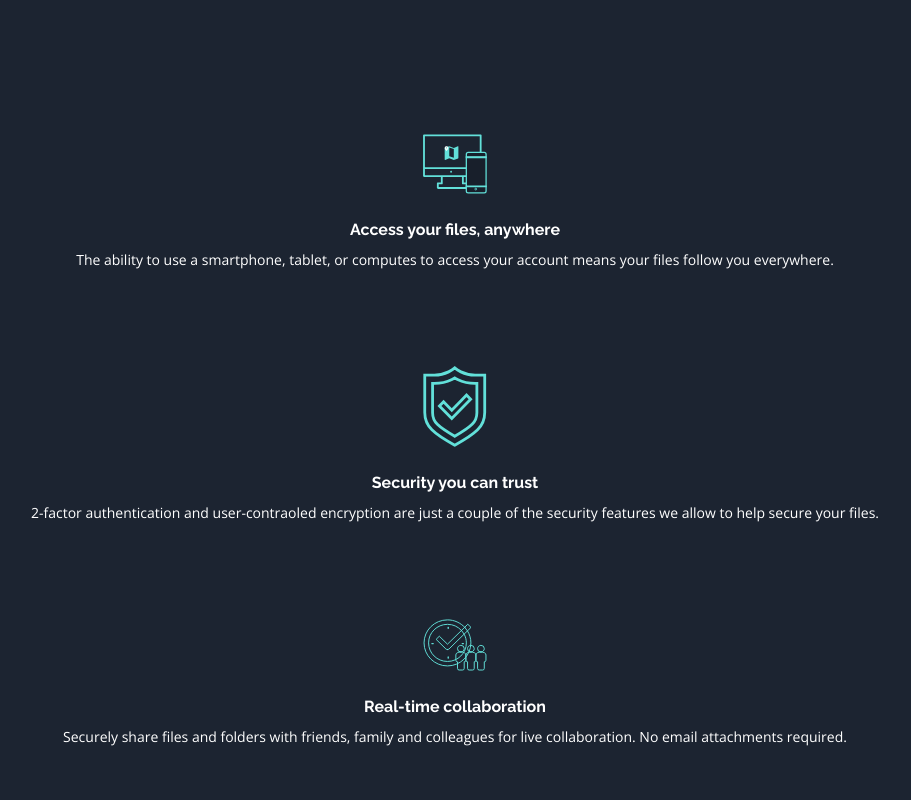
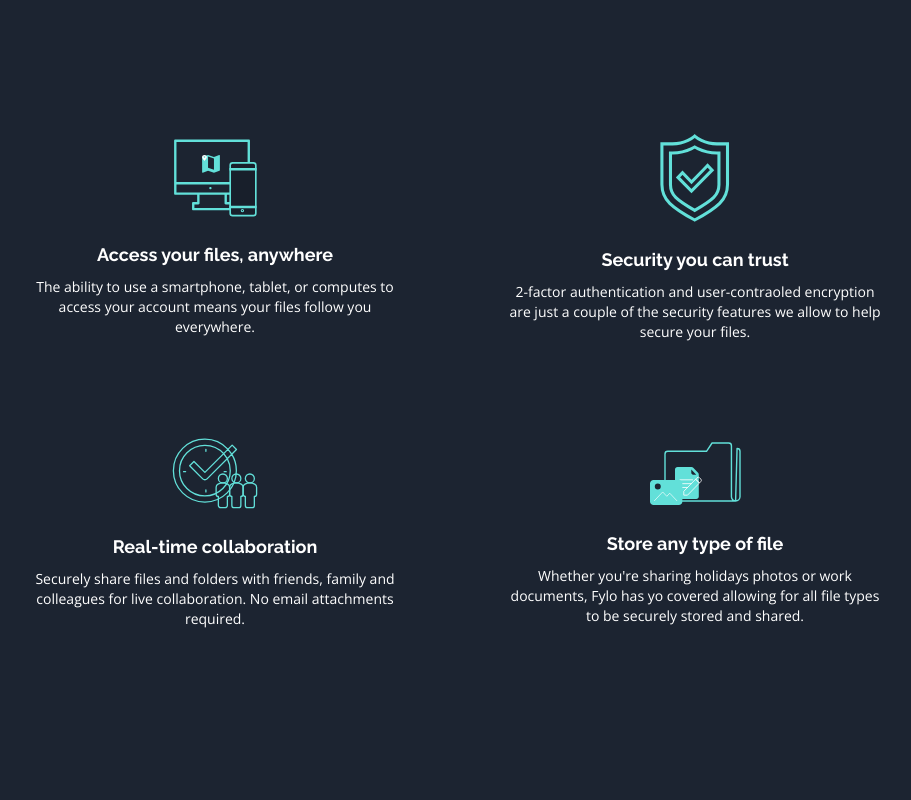
Before and after one commit to YerikAH/Fylo-landing-page-frontend-mentor, a React (Vite) app: page / in a window 1280 px wide. Shown: the part 1140-1940 px from the top of the page, without its empty margins (185-1096 px from the left). Built offline with nearby package versions, Linux system fonts and the light colour scheme.

Commit message:
dev: update project

```diff
--- a/src/components/main/sections/ContactSection.tsx
+++ b/src/components/main/sections/ContactSection.tsx
@@ -20,7 +20,7 @@ const ContactSection = () => {
         <input
           tabIndex={1}
           type='submit'
-	  aria-label="Get Started For Free"
+          aria-label='Get Started For Free'
           value='Get Started For Free'
           className='text-white bg-cyan rounded-full text-xs w-full px-3.5 py-3.5 mt-4 font-raleway font-bold'
         />
--- a/src/components/main/sections/FeaturesSection.tsx
+++ b/src/components/main/sections/FeaturesSection.tsx
@@ -2,11 +2,11 @@ import { FEATURES_BOX } from '../../../constant/constant'
 
 const FeaturesSection = () => {
   return (
-    <section className='grid place-items-center w-full gap-24 mt-44'>
+    <section className='grid place-items-center w-full gap-24 mt-44 lg:grid-cols-auto_2 lg:place-content-center'>
       {FEATURES_BOX.map((item) => (
-        <div className='grid place-items-center' key={item.id}>
-          <img src={item.image} alt={'icon ' + item.title} className='w-16' />
-          <h3 className='text-white text-base font-raleway text-center font-bold mt-6'>
+        <div className='grid place-items-center max-w-sm ' key={item.id}>
+          <img src={item.image} alt={'icon ' + item.title} className='w-16 lg:w-auto' />
+          <h3 className='text-white text-base font-raleway text-center font-bold mt-6 lg:text-lg'>
             {item.title}
           </h3>
           <p className='text-white text-sm font-open_sans text-center mt-2'>{item.description}</p>
--- a/tailwind.config.cjs
+++ b/tailwind.config.cjs
@@ -20,6 +20,9 @@ module.exports = {
 		extend: {
 			maxWidth: {
 				m39rem: '39rem'
+			},
+			gridTemplateColumns: {
+				auto_2 : 'repeat(2,auto)'
 			}
 		}
 	},
```
Lines whose indentation alone changed are shown as unchanged.
